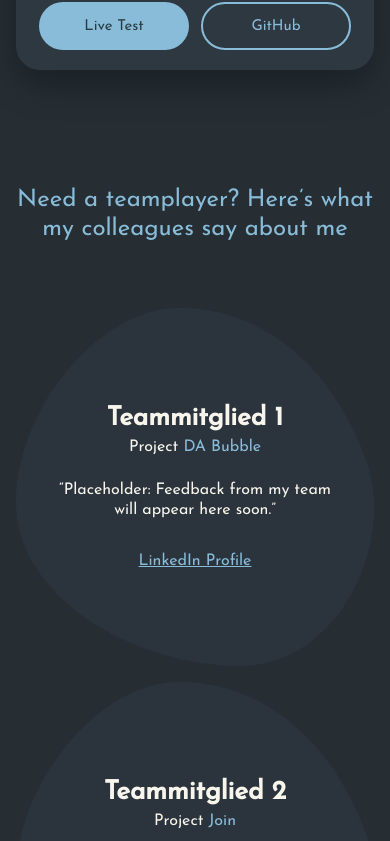
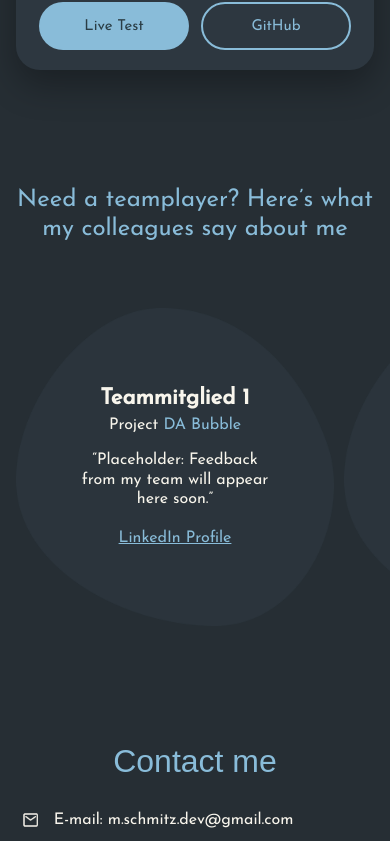
Before and after one commit to marcel-schmitz-dev/Portfolio, an Angular app in the folder marcel-schmitz-portfolio/: page / in a window 390 px wide. Shown: the part 2876-3717 px from the top of the page. Built offline with nearby package versions, Linux system fonts and the light colour scheme; a web font is replaced by a local one.

Commit message:
Teamplayer: Blobs auf Mobile nebeneinander und horizontal scrollbar

```diff
--- a/marcel-schmitz-portfolio/src/app/features/teamplayer/teamplayer.scss
+++ b/marcel-schmitz-portfolio/src/app/features/teamplayer/teamplayer.scss
@@ -96,30 +96,63 @@
   }
 }
 
+// Tablet + Mobile: Blobs nebeneinander, horizontal scrollbar (nächster Blob schaut rechts heraus)
 @media (max-width: 1100px) {
-  .teamplayer__list {
-    flex-direction: column;
-    gap: 16px;
+  .teamplayer {
+    padding-inline: 0;
+
+    &__title {
+      padding-inline: 40px;
+    }
+
+    &__list {
+      justify-content: flex-start;
+      max-width: none;
+      margin: 0;
+      padding-inline: 40px;
+      overflow-x: auto;
+      scroll-snap-type: x mandatory;
+      scroll-padding-inline: 40px;
+      -webkit-overflow-scrolling: touch;
+      scrollbar-width: none;
+
+      &::-webkit-scrollbar {
+        display: none;
+      }
+    }
   }
 
   .review {
-    width: min(100%, 380px);
+    width: min(380px, calc(100vw - 100px));
+    padding: 0 17%;
+    scroll-snap-align: start;
   }
 }
 
 @media (max-width: 480px) {
   .teamplayer {
-    padding: 56px 16px;
+    padding: 56px 0;
 
     &__title {
       font-size: 24px;
+      padding-inline: 16px;
+    }
+
+    &__list {
+      padding-inline: 16px;
+      scroll-padding-inline: 16px;
     }
   }
 
   .review {
-    padding: 0 10%;
+    width: min(380px, calc(100vw - 72px));
+
+    &__name {
+      font-size: 22px;
+    }
 
     &__quote {
+      margin: 16px 0 20px;
       font-size: 16px;
     }
   }
```
